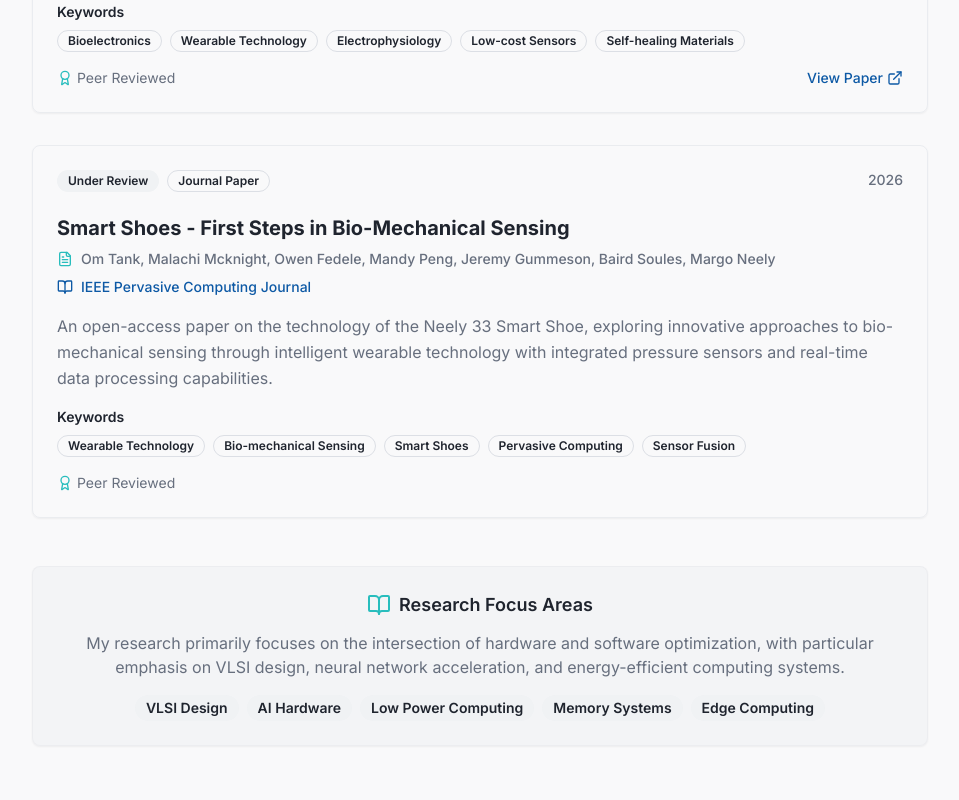
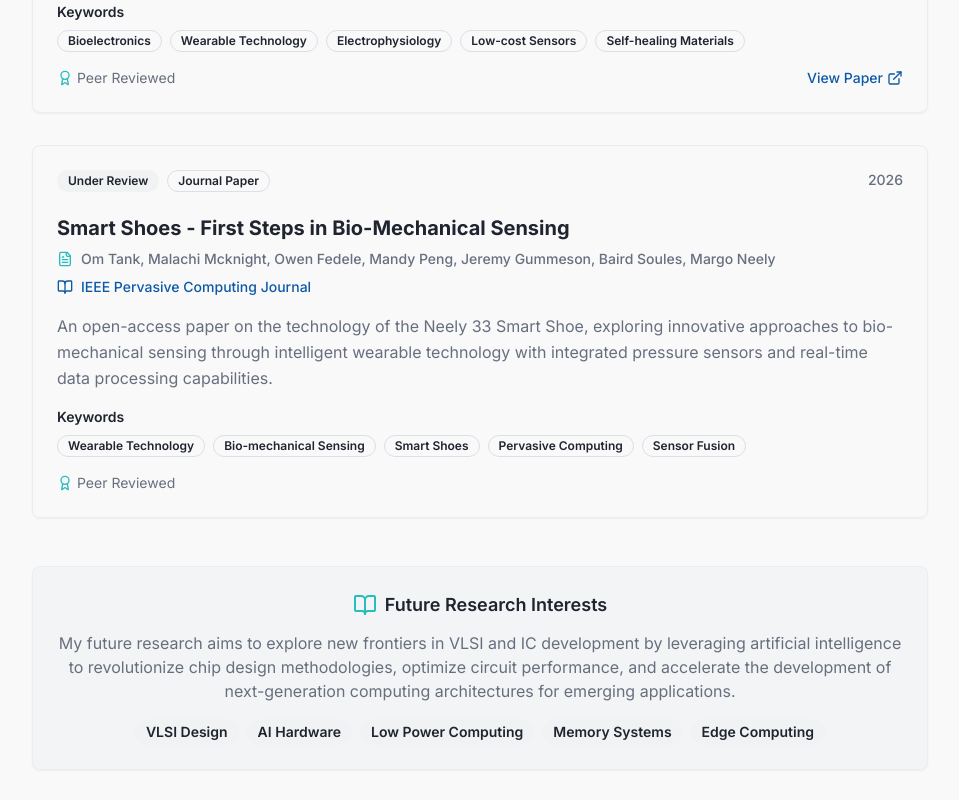
Before and after one commit to OTANK10/om-tank-nexus, a React (Vite) app: page /publications in a window 1280 px wide. Shown: the part 550-1350 px from the top of the page, without its empty margins (160-1119 px from the left). Built offline with nearby package versions, Linux system fonts and the light colour scheme.

Commit message:
Add future research interests
Add a section detailing future research interests in AI-driven VLSI and IC development.

```diff
--- a/src/pages/Publications.tsx
+++ b/src/pages/Publications.tsx
@@ -127,11 +127,12 @@ const Publications = () => {
           <Card className="p-6 bg-muted/50 border border-border/30">
             <div className="flex items-center justify-center mb-3">
               <BookOpen className="w-6 h-6 text-accent mr-2" />
-              <h3 className="text-lg font-semibold">Research Focus Areas</h3>
+              <h3 className="text-lg font-semibold">Future Research Interests</h3>
             </div>
             <p className="text-muted-foreground mb-4">
-              My research primarily focuses on the intersection of hardware and software optimization,
-              with particular emphasis on VLSI design, neural network acceleration, and energy-efficient computing systems.
+              My future research aims to explore new frontiers in VLSI and IC development by leveraging artificial intelligence
+              to revolutionize chip design methodologies, optimize circuit performance, and accelerate the development of
+              next-generation computing architectures for emerging applications.
             </p>
             <div className="flex flex-wrap justify-center gap-2">
               {["VLSI Design", "AI Hardware", "Low Power Computing", "Memory Systems", "Edge Computing"].map((area, idx) => (
```
